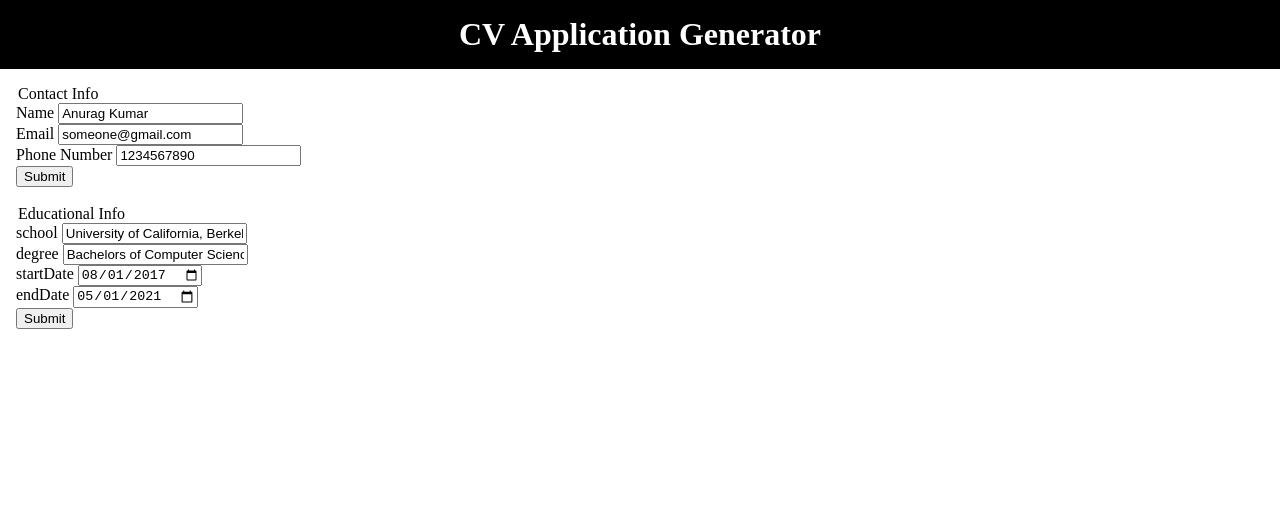
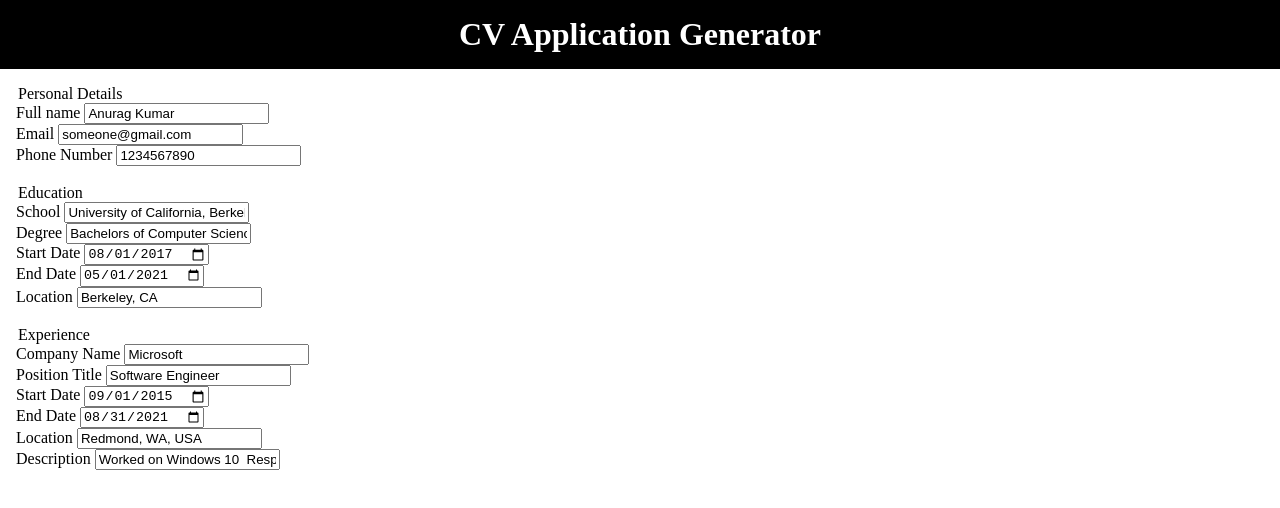
Before and after one commit to halfway-there1/cv-application, a React (Vite) app: page / in a window 1280 px wide. Shown: the top 508 px of the page. Built offline with nearby package versions, Linux system fonts and the light colour scheme; the HTML template or start-up script is replaced by a standard one.

Commit message:
Update titles and add experience section

```diff
--- a/index.html
+++ b/index.html
@@ -5,7 +5,7 @@
     <link rel="icon" href="/public/cv.png" />
     <link rel="stylesheet" href="./src/index.css" />
     <meta name="viewport" content="width=device-width, initial-scale=1.0" />
-    <title>Vite + React</title>
+    <title>Resume Builder</title>
   </head>
 
   <body>
--- a/src/App.jsx
+++ b/src/App.jsx
@@ -1,12 +1,15 @@
 import GeneralInfo from './components/GeneralInfo';
 import EducationalInfo from './components/EducationalInfo';
+import Experience from './components/Experience';
 
 function App() {
   return (
     <>
       <GeneralInfo />
-      <br></br>
+      <br />
       <EducationalInfo />
+      <br />
+      <Experience />
     </>
   );
 }
--- a/src/components/EducationalInfo.jsx
+++ b/src/components/EducationalInfo.jsx
@@ -1,5 +1,5 @@
 import FormField from './FormField';
-import handleChange from '../handleChange';
+import { handleChange } from '../utils';
 import { useState } from 'react';
 
 function EducationalInfo() {
@@ -7,48 +7,47 @@ function EducationalInfo() {
   const [degree, setDegree] = useState('Bachelors of Computer Science');
   const [startDate, setStartDate] = useState('2017-08-01');
   const [endDate, setEndDate] = useState('2021-05-01');
+  const [location, setLocation] = useState('Berkeley, CA');
 
   return (
     <>
-      <form
-        action="/"
-        onSubmit={(event) => {
-          event.preventDefault();
-          alert(
-            `school: ${school}\ndegree: ${degree}\nstartDate: ${startDate}\nendDate: ${endDate}`
-          );
-        }}
-      >
-        <legend>Educational Info</legend>
+      <form action="/" name="educationalInfo">
+        <legend>Education</legend>
         <FormField
-          label="school"
+          label="School"
           id="school"
           type="text"
           value={school}
           onChange={handleChange(setSchool)}
         />
         <FormField
-          label="degree"
+          label="Degree"
           id="degree"
           type="text"
           value={degree}
           onChange={handleChange(setDegree)}
         />
         <FormField
-          label="startDate"
+          label="Start Date"
           id="startDate"
           type="date"
           value={startDate}
           onChange={handleChange(setStartDate)}
         />
         <FormField
-          label="endDate"
+          label="End Date"
           id="endDate"
           type="date"
           value={endDate}
           onChange={handleChange(setEndDate)}
         />
-        <input type="submit" value="Submit" />
+        <FormField
+          label="Location"
+          id="location"
+          type="text"
+          value={location}
+          onChange={handleChange(setLocation)}
+        />
       </form>
     </>
   );
--- /dev/null
+++ b/src/components/Experience.jsx
@@ -0,0 +1,69 @@
+import FormField from './FormField';
+import { handleChange } from '../utils';
+import { useState } from 'react';
+
+function Experience() {
+  const [companyName, setCompanyName] = useState('Microsoft');
+  const [jobTitle, setJobTitle] = useState('Software Engineer');
+  const [startDate, setStartDate] = useState('2015-09-01');
+  const [endDate, setEndDate] = useState('2021-08-31');
+  const [location, setLocation] = useState('Redmond, WA, USA');
+  const [jobDescription, setJobDescription] = useState(`Worked on Windows 10
+
+  Responsibilities:
+  - Developed new features for the operating system
+  - Fixed bugs and improved performance
+  - Collaborated with other teams to integrate new technologies`);
+
+  return (
+    <>
+      <form action="/" name="educationalInfo">
+        <legend>Experience</legend>
+        <FormField
+          label="Company Name"
+          id="companyName"
+          type="text"
+          value={companyName}
+          onChange={handleChange(setCompanyName)}
+        />
+        <FormField
+          label="Position Title"
+          id="jobTitle"
+          type="text"
+          value={jobTitle}
+          onChange={handleChange(setJobTitle)}
+        />
+        <FormField
+          label="Start Date"
+          id="startDate"
+          type="date"
+          value={startDate}
+          onChange={handleChange(setStartDate)}
+        />
+        <FormField
+          label="End Date"
+          id="endDate"
+          type="date"
+          value={endDate}
+          onChange={handleChange(setEndDate)}
+        />
+        <FormField
+          label="Location"
+          id="location"
+          type="text"
+          value={location}
+          onChange={handleChange(setLocation)}
+        />
+        <FormField
+          label="Description"
+          id="jobDescription"
+          type="text"
+          value={jobDescription}
+          onChange={handleChange(setJobDescription)}
+        />
+      </form>
+    </>
+  );
+}
+
+export default Experience;
--- a/src/components/FormField.jsx
+++ b/src/components/FormField.jsx
@@ -1,4 +1,3 @@
-/* eslint-disable react/prop-types */
 function FormField({ label, type, id, value, onChange }) {
   return (
     <p>
--- a/src/components/GeneralInfo.jsx
+++ b/src/components/GeneralInfo.jsx
@@ -1,6 +1,6 @@
 /* eslint-disable react/prop-types */
 import FormField from './FormField';
-import handleChange from '../handleChange';
+import { handleChange } from '../utils';
 import { useState } from 'react';
 import { useEffect } from 'react';
 
@@ -16,10 +16,10 @@ function GeneralInfo() {
 
   return (
     <>
-      <form action="/">
-        <legend>Contact Info</legend>
+      <form action="/" name="generalInfo">
+        <legend>Personal Details</legend>
         <FormField
-          label="Name"
+          label="Full name"
           type="text"
           id="name"
           value={name}
@@ -39,7 +39,6 @@ function GeneralInfo() {
           value={phoneNumber}
           onChange={handleChange(setPhoneNumber)}
         />
-        <input type="submit" value="Submit" />
       </form>
     </>
   );
--- a/src/handleChange.js
+++ /dev/null
@@ -1,7 +0,0 @@
-function handleChange(setX) {
-  return function (event) {
-    setX(event.target.value);
-  };
-}
-
-export default handleChange;
--- /dev/null
+++ b/src/utils.js
@@ -0,0 +1,12 @@
+function handleChange(setX) {
+  return function (event) {
+    setX(event.target.value);
+  };
+}
+
+function handleFormSubmit(event) {
+  event.preventDefault();
+  alert("Form submitted!");
+}
+
+export {handleChange, handleFormSubmit};
```
Also changed, not shown: .eslintrc.cjs.
